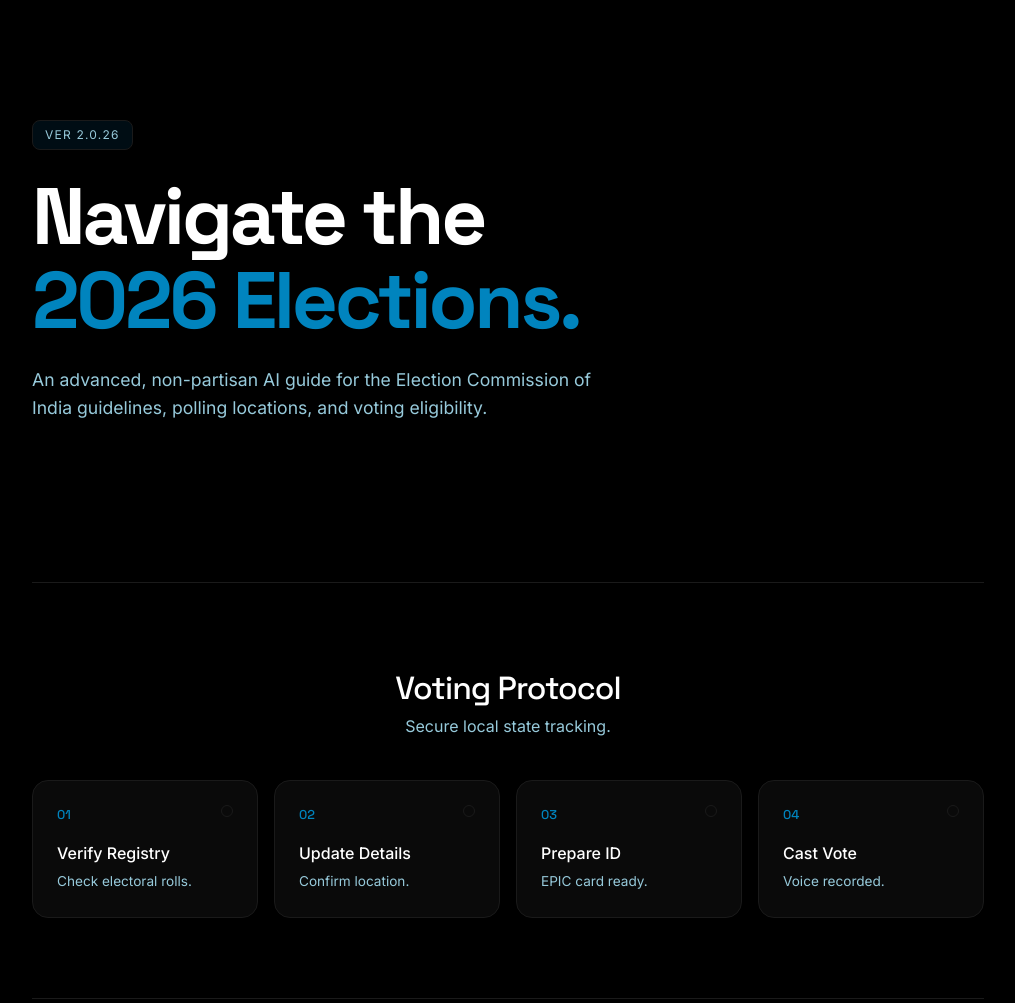
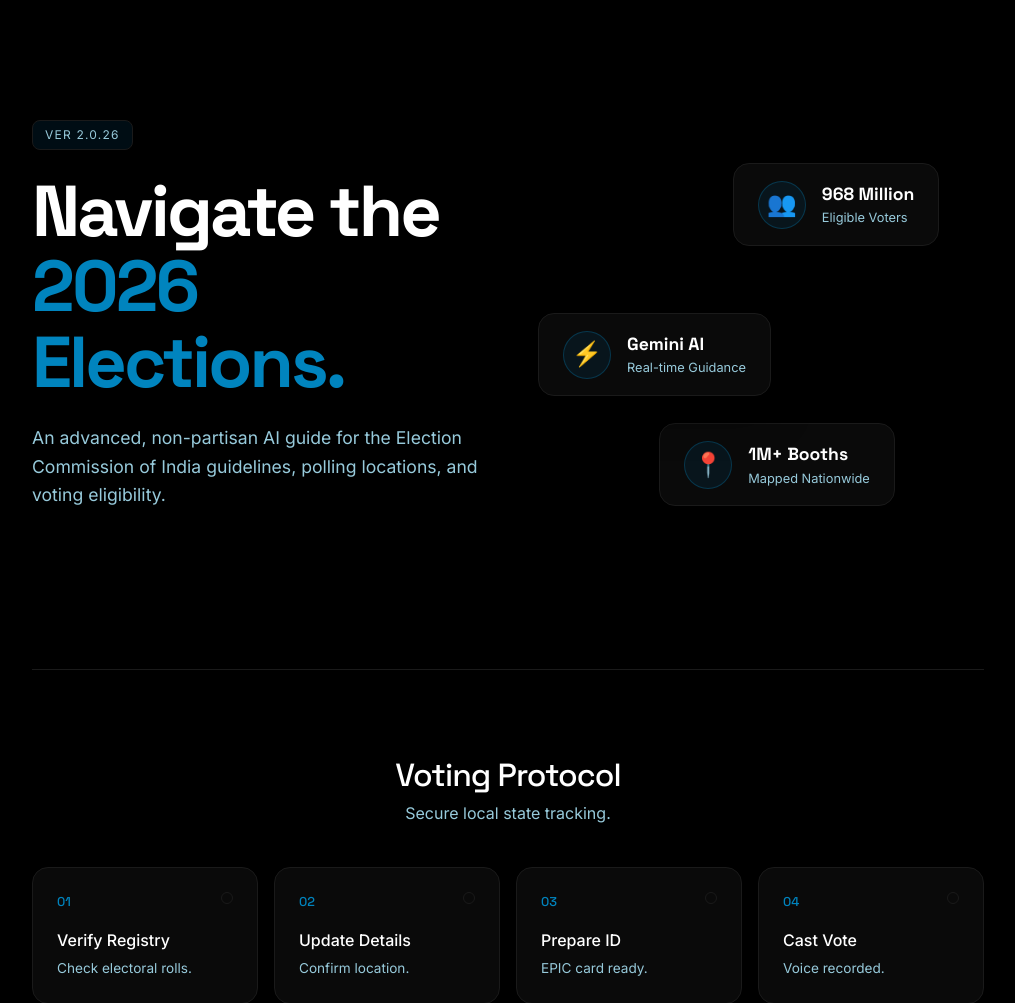
Before and after one commit to Khushi-0106/electio-pilot, a Spring Boot app: page / in a window 1280 px wide. Shown: the part 63-1066 px from the top of the page, without its empty margins (132-1147 px from the left). Run offline with Spring Boot 4, Linux system fonts and the light colour scheme.

Commit message:
Add floating statistics widgets to hero section

```diff
--- a/src/main/resources/static/index.html
+++ b/src/main/resources/static/index.html
@@ -20,11 +20,36 @@
     </nav>
 
     <main class="container">
-        <!-- Hero (Left Aligned) -->
+        <!-- Hero -->
         <section class="section hero">
-            <div class="hero-label">VER 2.0.26</div>
-            <h1 class="hero-title">Navigate the <br><span class="text-highlight">2026 Elections.</span></h1>
-            <p class="hero-desc">An advanced, non-partisan AI guide for the Election Commission of India guidelines, polling locations, and voting eligibility.</p>
+            <div class="hero-content">
+                <div class="hero-label">VER 2.0.26</div>
+                <h1 class="hero-title">Navigate the <br><span class="text-highlight">2026 Elections.</span></h1>
+                <p class="hero-desc">An advanced, non-partisan AI guide for the Election Commission of India guidelines, polling locations, and voting eligibility.</p>
+            </div>
+            <div class="hero-visual">
+                <div class="floating-stat stat-1">
+                    <span class="stat-icon">👥</span>
+                    <div class="stat-info">
+                        <strong>968 Million</strong>
+                        <span>Eligible Voters</span>
+                    </div>
+                </div>
+                <div class="floating-stat stat-2">
+                    <span class="stat-icon">⚡</span>
+                    <div class="stat-info">
+                        <strong>Gemini AI</strong>
+                        <span>Real-time Guidance</span>
+                    </div>
+                </div>
+                <div class="floating-stat stat-3">
+                    <span class="stat-icon">📍</span>
+                    <div class="stat-info">
+                        <strong>1M+ Booths</strong>
+                        <span>Mapped Nationwide</span>
+                    </div>
+                </div>
+            </div>
         </section>
 
         <!-- Journey (Cards) -->
--- a/src/main/resources/static/styles/main.css
+++ b/src/main/resources/static/styles/main.css
@@ -111,7 +111,13 @@
 /* --- Hero --- */
 .hero {
     padding: 120px 0;
-    text-align: left; /* Left Aligned as requested */
+    display: grid;
+    grid-template-columns: 1fr 1fr;
+    gap: 60px;
+    align-items: center;
+}
+.hero-content {
+    text-align: left;
 }
 .hero-label {
     font-size: 0.75rem;
@@ -126,7 +132,7 @@
 }
 .hero-title {
     font-family: 'Space Grotesk', sans-serif;
-    font-size: 5rem;
+    font-size: 4.5rem;
     line-height: 1.05;
     letter-spacing: -0.04em;
     margin-bottom: 24px;
@@ -137,9 +143,61 @@
 .hero-desc {
     font-size: 1.1rem;
     color: var(--text-secondary);
-    max-width: 600px;
+    max-width: 500px;
     margin-bottom: 40px;
 }
+
+/* Floating Stats (Hero Visual) */
+.hero-visual {
+    position: relative;
+    height: 100%;
+    min-height: 300px;
+    display: flex;
+    justify-content: center;
+    align-items: center;
+}
+.floating-stat {
+    background: var(--bg-card);
+    border: 1px solid var(--border-dim);
+    border-radius: var(--radius-md);
+    padding: 16px 24px;
+    display: flex;
+    align-items: center;
+    gap: 16px;
+    position: absolute;
+    box-shadow: 0 20px 40px rgba(0, 0, 0, 0.4);
+    transition: transform 0.3s;
+    backdrop-filter: blur(10px);
+}
+.floating-stat:hover {
+    transform: translateY(-5px);
+    border-color: var(--border-hover);
+}
+.stat-icon {
+    font-size: 1.5rem;
+    background: rgba(0, 132, 190, 0.1);
+    width: 48px; height: 48px;
+    display: flex; justify-content: center; align-items: center;
+    border-radius: 50%;
+    border: 1px solid rgba(0, 132, 190, 0.3);
+}
+.stat-info {
+    display: flex;
+    flex-direction: column;
+}
+.stat-info strong {
+    font-size: 1.1rem;
+    color: var(--text-primary);
+    font-family: 'Space Grotesk', sans-serif;
+}
+.stat-info span {
+    font-size: 0.8rem;
+    color: var(--text-secondary);
+}
+
+.stat-1 { top: 10%; right: 10%; }
+.stat-2 { top: 45%; left: 0%; z-index: 2; }
+.stat-3 { bottom: 10%; right: 20%; }
 
 /* --- Buttons --- */
 .btn {
```
